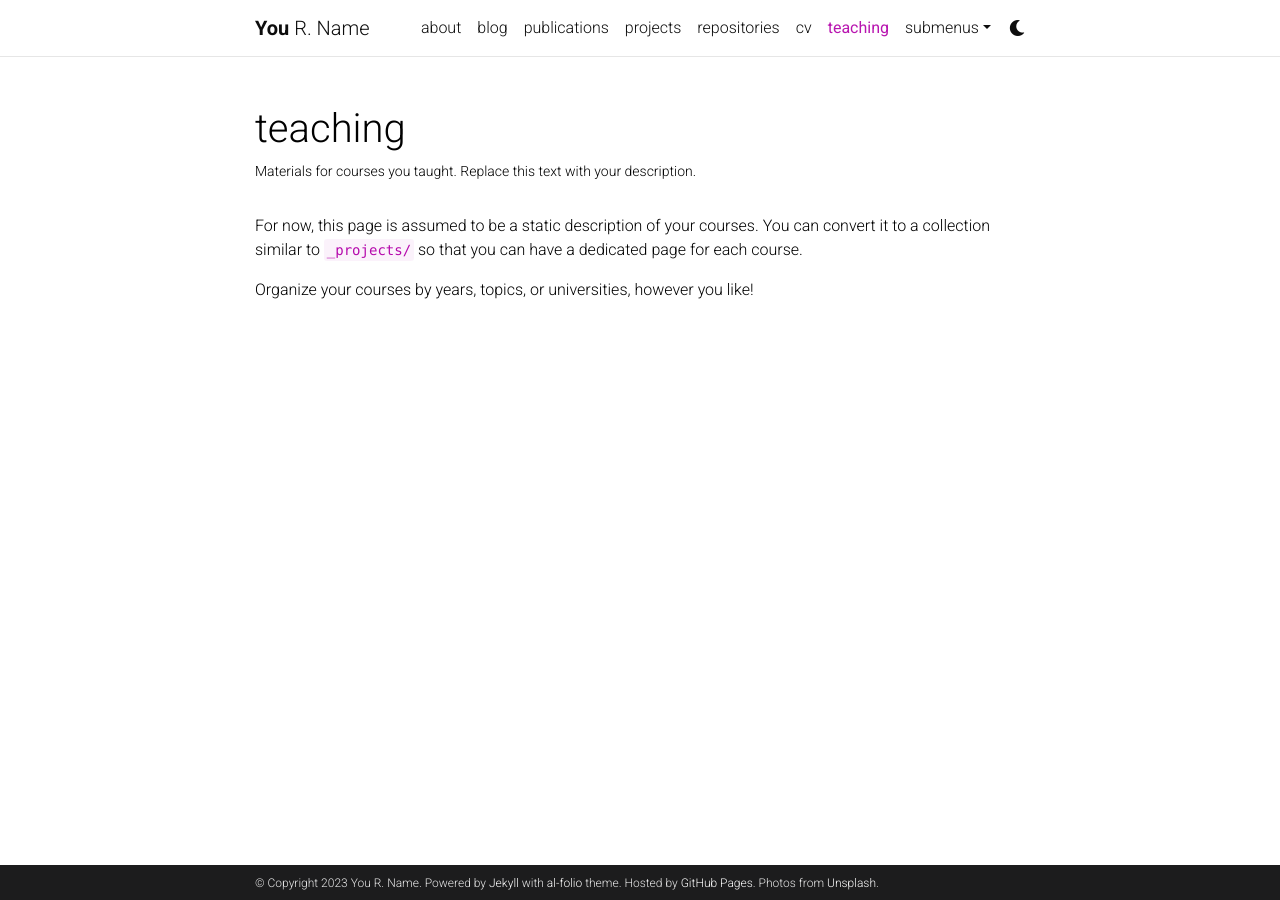
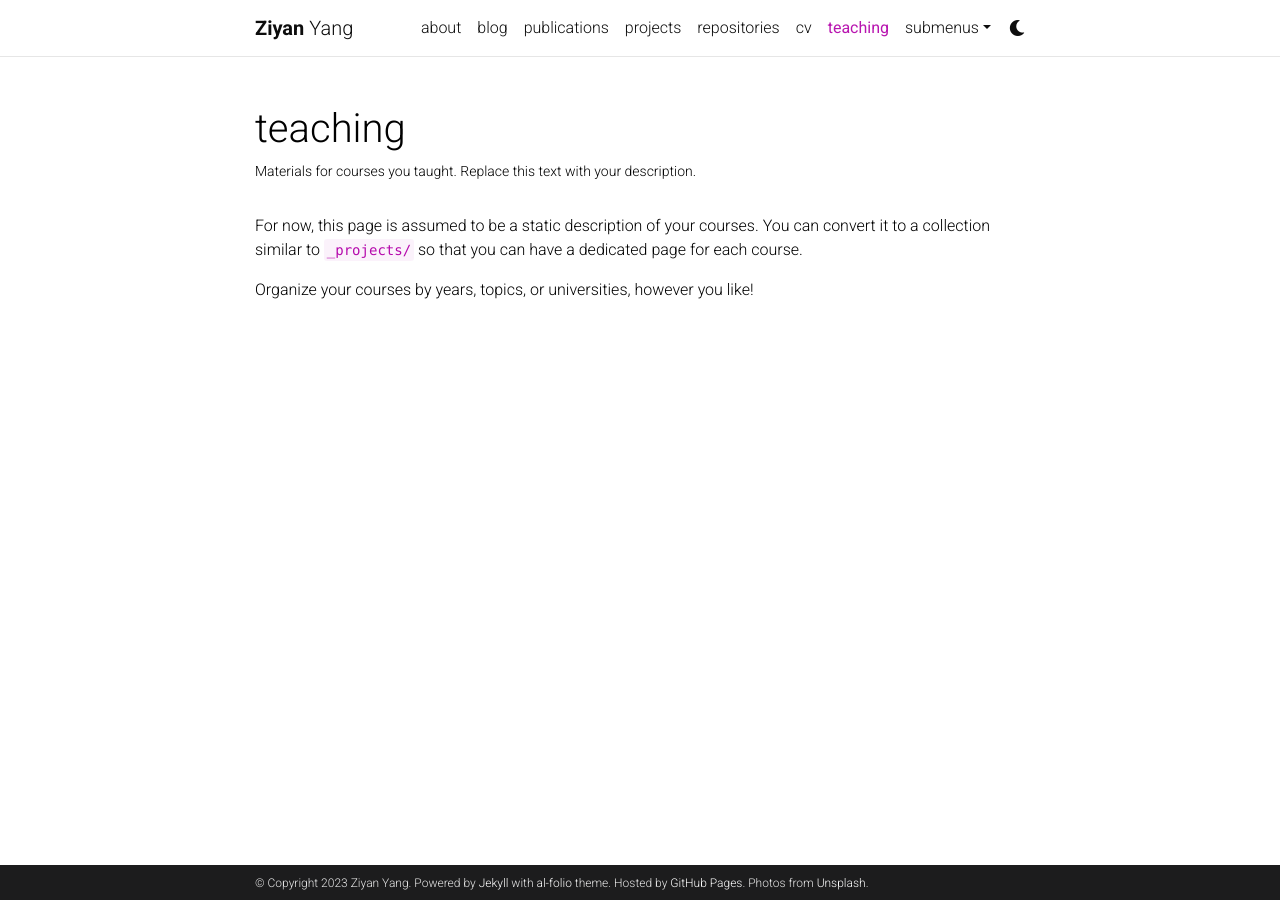
Before and after one commit to ziyanyang/ziyanyang.github.io, a Jekyll site: the page built from _pages/teaching.md, in a window 1280 px wide. Built offline with Jekyll 4.4.1, drawn with Linux system fonts in a browser that asks for light colours; comment, search, counter and statistics services are not loaded; a style sheet for code colours, icons or effects is not loaded.

Commit message:
Update _config.yml

```diff
--- a/_config.yml
+++ b/_config.yml
@@ -3,10 +3,10 @@
 # -----------------------------------------------------------------------------
 
 title: blank # the website title (if blank, full name will be used instead)
-first_name: You
-middle_name: R.
-last_name: Name
-email: you@example.com
+first_name: Ziyan
+middle_name: #
+last_name: Yang
+email: Ziyan.Yang@rice.edu
 description: > # the ">" symbol means to ignore newlines until "footer_text:"
   A simple, whitespace theme for academics. Based on [*folio](https://github.com/bogoli/-folio) design.
 footer_text: >
```
